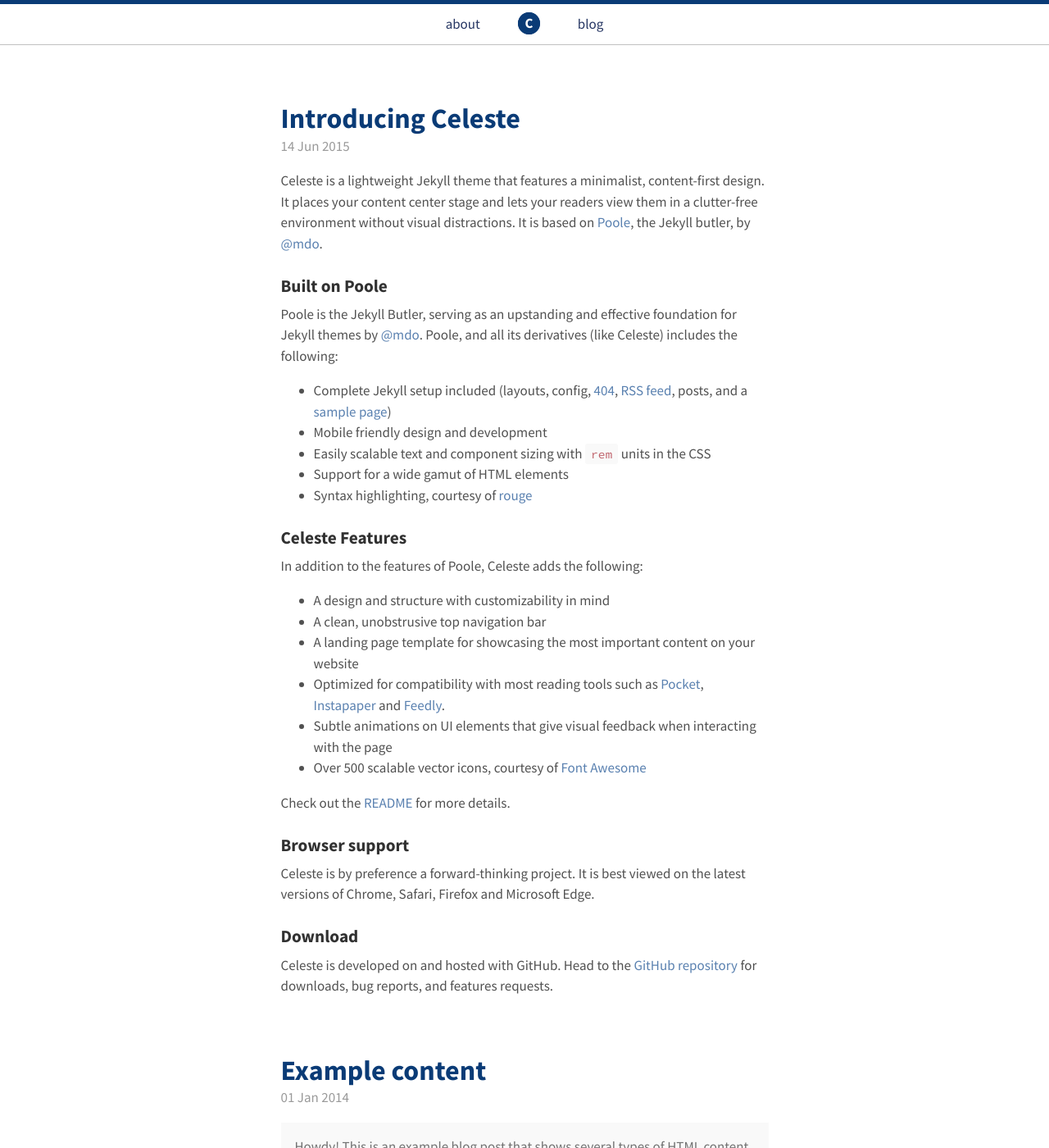
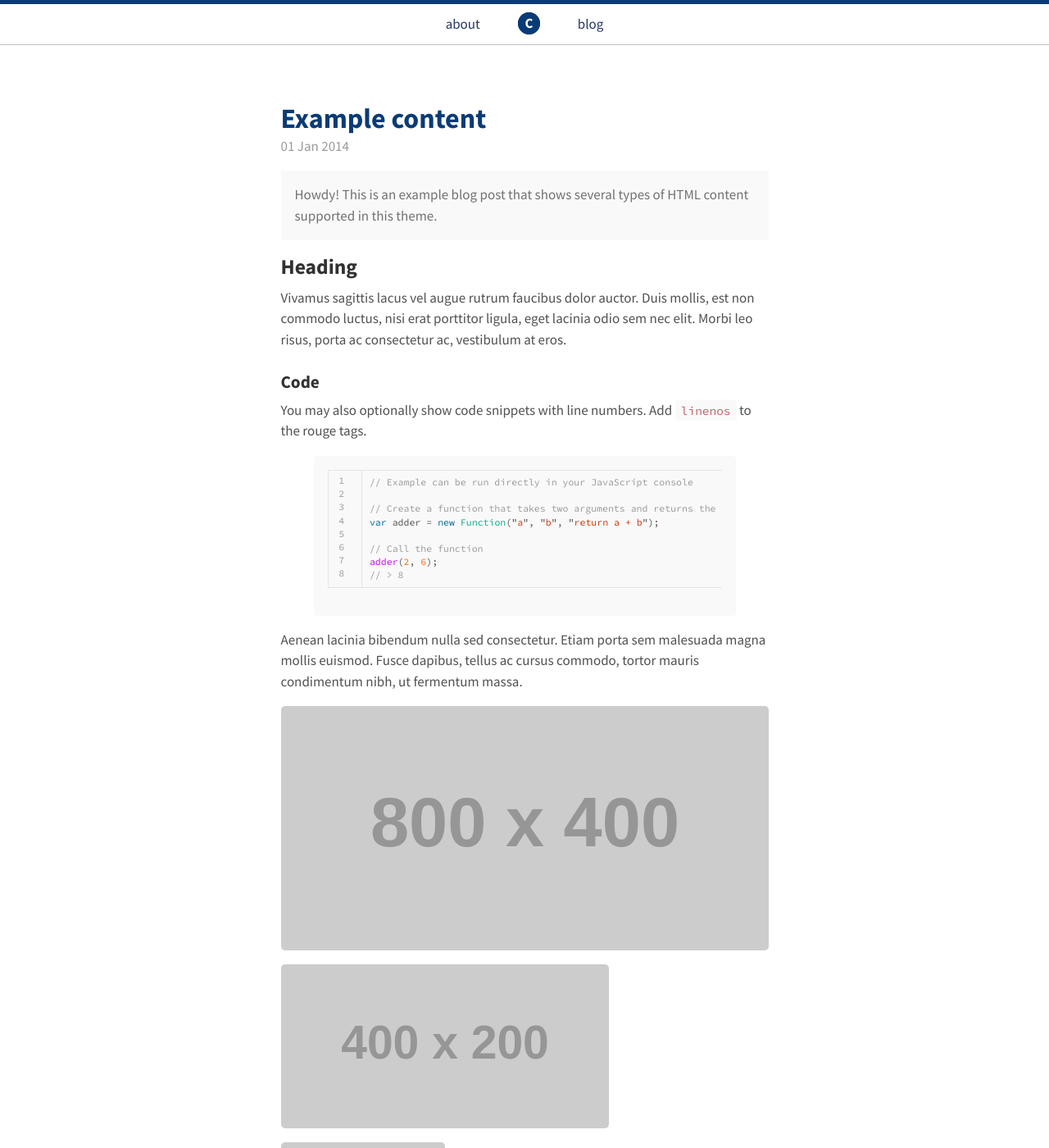
Before and after one commit to ThereseStein/ThereseStein.github.io, a Jekyll site: the page built from blog/index.html, in a window 1280 px wide and 1400 px high. Shown: the whole window at 82% size. Built offline with Jekyll 4.4.1, drawn with Linux system fonts in a browser that asks for light colours; the list of posts is cut into pages by our own code; some of the changed text lies outside the part shown.

Commit message:
Remove posts

```diff
--- a/blog/_posts/2013-12-31-whats-jekyll.md
+++ /dev/null
@@ -1,10 +0,0 @@
----
-layout: post
-title: What's Jekyll?
----
-
-[Jekyll](http://jekyllrb.com) is a static site generator, an open-source tool for creating simple yet powerful websites of all shapes and sizes. From [the project's readme](https://github.com/jekyll/jekyll/blob/master/README.markdown):
-
-> Jekyll is a simple, blog aware, static site generator. It takes a template directory [...] and spits out a complete, static website suitable for serving with Apache or your favorite web server. This is also the engine behind GitHub Pages, which you can use to host your project’s page or blog right here from GitHub.
-
-It's an immensely useful tool. Find out more by [visiting the project on GitHub](https://github.com/jekyll/jekyll).
--- a/blog/_posts/2015-06-14-introducing-celeste.md
+++ /dev/null
@@ -1,41 +0,0 @@
----
-layout: post
-title: Introducing Celeste
----
-
-Celeste is a lightweight Jekyll theme that features a minimalist, content-first design. It places your content center stage and lets your readers view them in a clutter-free environment without visual distractions. It is based on [Poole](https://github.com/poole/poole), the Jekyll butler, by [@mdo](https://github.com/mdo).
-
-### Built on Poole
-
-Poole is the Jekyll Butler, serving as an upstanding and effective foundation for Jekyll themes by [@mdo](https://github.com/mdo). Poole, and all its derivatives (like Celeste) includes the following:
-
-* Complete Jekyll setup included (layouts, config, [404]({{ site.baseurl }}/404.html), [RSS feed]({{ site.baseurl }}/atom.xml), posts, and a [sample page]({{ site.baseurl }}/about/))
-* Mobile friendly design and development
-* Easily scalable text and component sizing with `rem` units in the CSS
-* Support for a wide gamut of HTML elements
-* Syntax highlighting, courtesy of [rouge](https://github.com/jneen/rouge)
-
-### Celeste Features
-
-In addition to the features of Poole, Celeste adds the following:
-
-* A design and structure with customizability in mind
-* A clean, unobstrusive top navigation bar
-* A landing page template for showcasing the most important content on your website
-* Optimized for compatibility with most reading tools such as [Pocket](https://getpocket.com), [Instapaper](https://www.instapaper.com) and [Feedly](https://feedly.com/).
-* Subtle animations on UI elements that give visual feedback when interacting with the page
-* Over 500 scalable vector icons, courtesy of [Font Awesome](https://fontawesome.com/v4.7.0/)
-
-<!-- Additional features to follow -->
-<!-- * A blog archives page, to allow easy access to old blog entries -->
-<!-- * Multiple color schemes, accessible via the `@import` directive -->
-
-Check out the [README](https://github.com/nicoelayda/celeste#readme) for more details.
-
-### Browser support
-
-Celeste is by preference a forward-thinking project. It is best viewed on the latest versions of Chrome, Safari, Firefox and Microsoft Edge.
-
-### Download
-
-Celeste is developed on and hosted with GitHub. Head to the [GitHub repository](https://github.com/nicoelayda/celeste) for downloads, bug reports, and features requests.
```
Also changed, not shown: blog/_posts/2014-01-01-example-content.md (+1 -1 lines).
